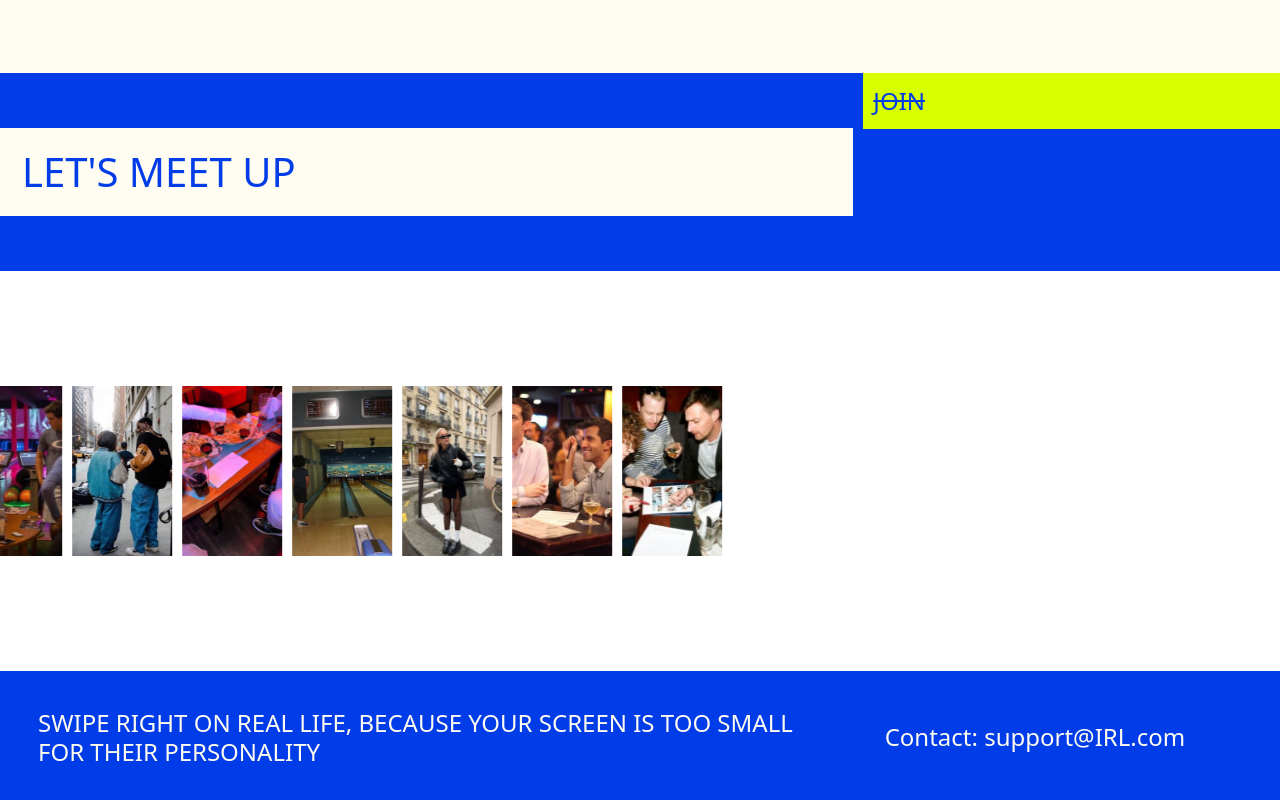
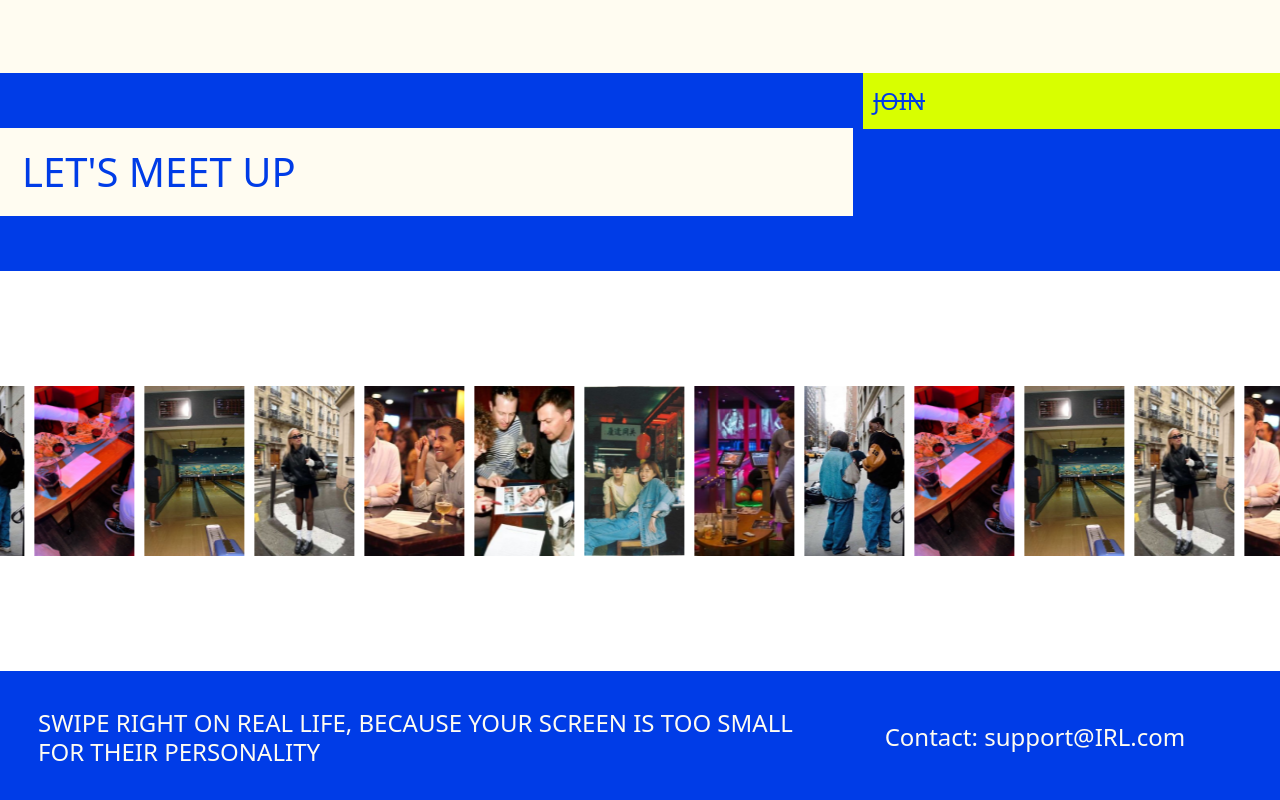
Before and after one commit to AlexandraNel/IRL, a React (Vite) app in the folder client/: page / in a window 1280 px wide. Shown: the part 1525-2325 px from the top of the page. Built offline with nearby package versions, Linux system fonts and the light colour scheme.

Commit message:
updating scroll

```diff
--- a/client/src/Components/Landing/carousel.css
+++ b/client/src/Components/Landing/carousel.css
@@ -10,7 +10,7 @@
 
   .carousel-track {
     display: flex;
-    animation: scroll 10s linear infinite;
+    animation: scroll 5s linear infinite;
   }
 
   .carousel-track img {
```
